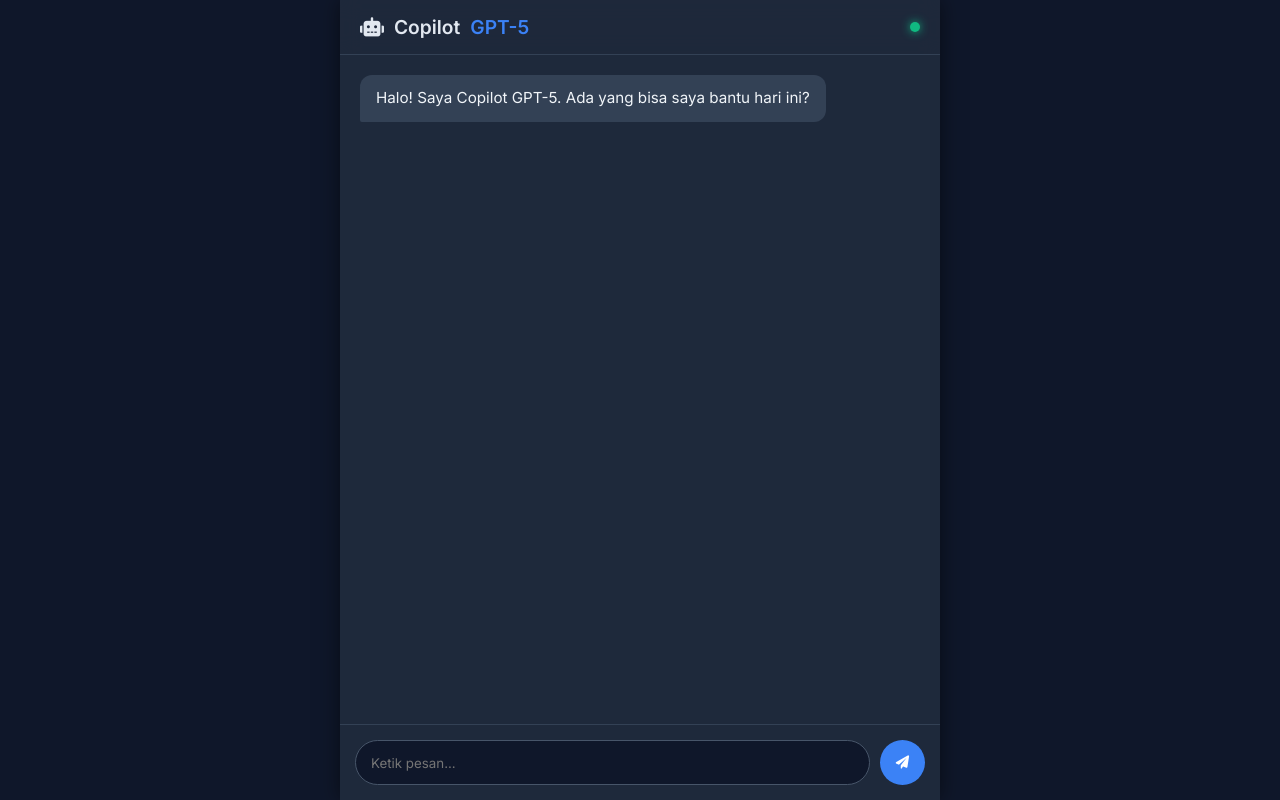
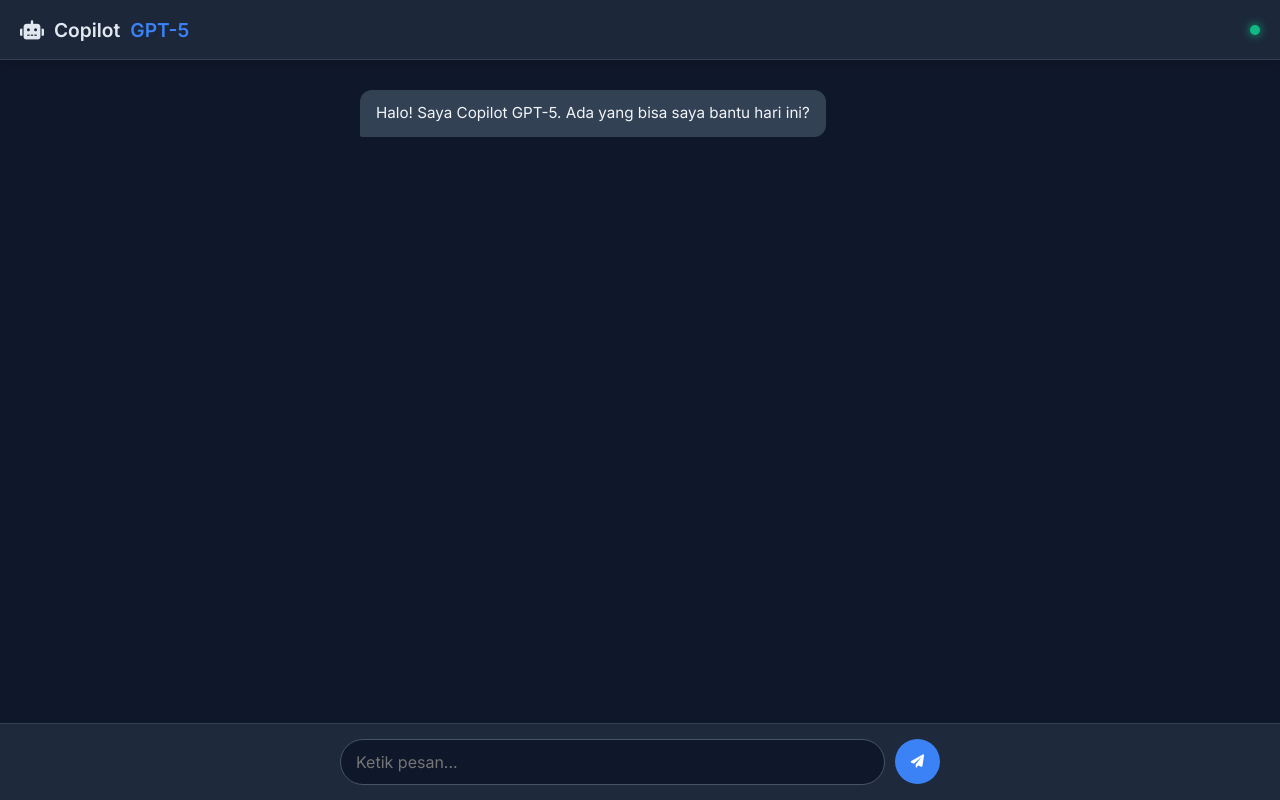
Before and after one commit to maulana-isbad-rofiqi/GPT5-AI, a plain HTML site: page index.html in a window 1280 px wide. Drawn offline with nearby package versions, Linux system fonts and the light colour scheme.

Commit message:
Update style.css

```diff
--- a/style.css
+++ b/style.css
@@ -17,33 +17,35 @@
 body {
     background-color: var(--bg-color);
     color: var(--text);
-    height: 100vh;
-    display: flex;
-    justify-content: center;
-    overflow: hidden; /* Mencegah scroll body */
+    /* Hapus height: 100vh agar layar bisa di-scroll normal */
+    min-height: 100vh;
+    padding-top: 70px; /* Ruang untuk Header di atas */
+    padding-bottom: 90px; /* Ruang untuk Input di bawah */
 }
 
 .app-container {
     width: 100%;
-    max-width: 600px; /* Tampilan mobile di layar besar */
-    height: 100%;
-    display: flex;
-    flex-direction: column;
-    background-color: var(--chat-bg);
+    max-width: 600px;
+    margin: 0 auto;
     position: relative;
-    box-shadow: 0 0 20px rgba(0,0,0,0.5);
 }
 
-/* Header */
+/* --- HEADER (Ditempel di Atas) --- */
 header {
-    padding: 15px 20px;
-    background: rgba(30, 41, 59, 0.9);
+    position: fixed;
+    top: 0;
+    left: 0;
+    width: 100%;
+    height: 60px;
+    padding: 0 20px;
+    background: rgba(30, 41, 59, 0.95);
     border-bottom: 1px solid #334155;
     display: flex;
     justify-content: space-between;
     align-items: center;
     backdrop-filter: blur(10px);
-    z-index: 10;
+    z-index: 1000; /* Pastikan selalu di paling atas */
+    box-shadow: 0 2px 10px rgba(0,0,0,0.2);
 }
 
 .logo {
@@ -53,10 +55,7 @@ header {
     align-items: center;
     gap: 10px;
 }
-
-.logo span {
-    color: var(--primary);
-}
+.logo span { color: var(--primary); }
 
 .status-dot {
     width: 10px;
@@ -66,15 +65,13 @@ header {
     box-shadow: 0 0 10px #10b981;
 }
 
-/* Chat Container */
+/* --- CHAT AREA (Bisa di-scroll) --- */
 .chat-container {
-    flex: 1;
     padding: 20px;
-    overflow-y: auto;
     display: flex;
     flex-direction: column;
     gap: 15px;
-    scroll-behavior: smooth;
+    /* overflow auto dihapus agar pakai scroll bawaan HP */
 }
 
 /* Bubbles */
@@ -83,15 +80,8 @@ header {
     flex-direction: column;
     max-width: 85%;
 }
-
-.message.user {
-    align-self: flex-end;
-    align-items: flex-end;
-}
-
-.message.ai {
-    align-self: flex-start;
-}
+.message.user { align-self: flex-end; align-items: flex-end; }
+.message.ai { align-self: flex-start; }
 
 .bubble {
     padding: 12px 16px;
@@ -100,20 +90,18 @@ header {
     line-height: 1.5;
     word-wrap: break-word;
 }
-
 .message.user .bubble {
     background-color: var(--user-bubble);
     color: white;
     border-bottom-right-radius: 2px;
 }
-
 .message.ai .bubble {
     background-color: var(--ai-bubble);
     color: #f1f5f9;
     border-bottom-left-radius: 2px;
 }
 
-/* Citations / Referensi Style */
+/* Citations */
 .citations {
     margin-top: 10px;
     font-size: 0.8rem;
@@ -132,16 +120,23 @@ header {
     text-overflow: ellipsis;
 }
 
-/* Input Area */
+/* --- INPUT AREA (Ditempel di Bawah) --- */
 .input-area {
+    position: fixed;
+    bottom: 0;
+    left: 0;
+    width: 100%;
     padding: 15px;
     background-color: var(--chat-bg);
     border-top: 1px solid #334155;
+    z-index: 1000; /* Pastikan selalu muncul di atas konten lain */
 }
 
 #chat-form {
     display: flex;
     gap: 10px;
+    max-width: 600px; /* Agar rapi di layar lebar */
+    margin: 0 auto;
 }
 
 input {
@@ -152,12 +147,9 @@ input {
     background-color: #0f172a;
     color: white;
     outline: none;
-    transition: 0.3s;
+    font-size: 16px; /* Mencegah zoom otomatis di iPhone */
 }
-
-input:focus {
-    border-color: var(--primary);
-}
+input:focus { border-color: var(--primary); }
 
 button {
     background-color: var(--primary);
@@ -166,23 +158,12 @@ button {
     width: 45px;
     height: 45px;
     border-radius: 50%;
-    cursor: pointer;
     display: flex;
     align-items: center;
     justify-content: center;
-    transition: 0.2s;
 }
 
-button:active {
-    transform: scale(0.95);
-}
-
-button:disabled {
-    background-color: #475569;
-    cursor: not-allowed;
-}
-
-/* Loading Animation */
+/* Loading */
 .typing-indicator {
     font-style: italic;
     font-size: 0.8rem;
```
